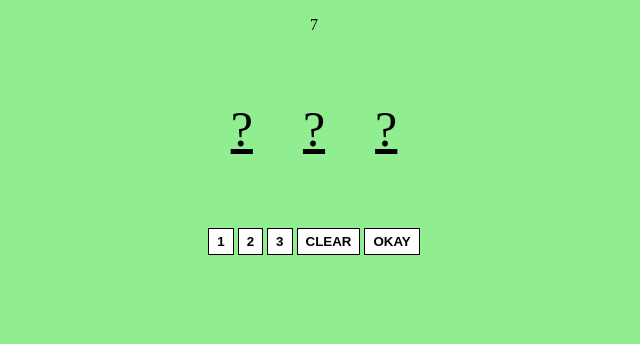
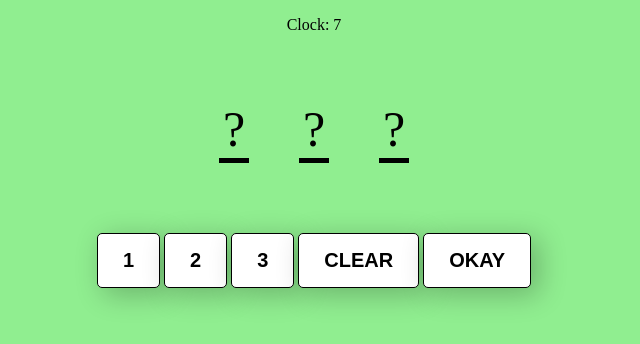
Before and after one commit to henklam/Code-Breaker, a plain HTML site: page index.html in a window 1280 px wide. Both pictures are taken after a click on the button "CLEAR". Shown: the whole page, without its empty margins (326-966 px from the left). Drawn offline with Linux system fonts and the light colour scheme.

Commit message:
added css

```diff
--- a/index.html
+++ b/index.html
@@ -18,6 +18,7 @@
     <button id="three" onclick="clickThree()">3</button>
     <button id="clear" onclick="clickClear()">CLEAR</button>
     <button id="okay" onclick="clickOkay()">OKAY</button>
+    <p id="msg"></p>
     <script src="script.js"></script>
 </body>
 </html>
--- a/script.js
+++ b/script.js
@@ -1,6 +1,6 @@
 var clock = 7;
 var digit = 1;
-var match = true;
+var match = false;
 var random1 = Math.floor(Math.random()*3)+1;
 var random2 = Math.floor(Math.random()*3)+1;
 var random3 = Math.floor(Math.random()*3)+1;
@@ -8,7 +8,7 @@ var compNums = [random1, random2, random3];
 var nums = [];
 console.log(compNums);
 
-document.getElementById("clock").innerHTML = clock;
+document.getElementById("clock").innerHTML = "Clock: " + clock;
 
 function clickOne() {
     if(digit < 4) {
@@ -44,9 +44,14 @@ function clickOkay() {
         }
         if(!match && clock != 0) {
             clock--;
-            document.getElementById("clock").innerHTML = clock;
+            document.getElementById("clock").innerHTML = "Clock: " + clock;
             clickClear();
         }
+    }
+    if(match) {
+        document.getElementById("msg").innerHTML = "You guessed correctly!";
+    } else if(clock == 0) {
+        document.getElementById("msg").innerHTML = "You ran out of time!";
     }
 }
 
@@ -57,5 +62,8 @@ function clickClear() {
             document.getElementsByTagName("p")[i].innerHTML = "";
         }
         digit = 1;
+        document.getElementById("guess1").innerHTML = "?";
+        document.getElementById("guess2").innerHTML = "?";
+        document.getElementById("guess3").innerHTML = "?";
     }
 }
--- a/style.css
+++ b/style.css
@@ -4,13 +4,25 @@ body {
 }
 
 button {
+    font-size: 20px;
     margin: 20px 0;
     background: white;
     color: black;
     border: 1px solid black;
     font-weight: bold;
     cursor: pointer;
-    padding: 5px 8px;
+    padding: 15px 25px;
+    border-radius: 5px;
+    box-shadow: 7px 6px 28px 1px rgba(0, 0, 0, 0.24);
+    transition: 0.2s all;
+}
+
+button:active {
+    transform: scale(0.98);
+}
+
+button:hover {
+    background-color: #9e9e9e;
 }
 
 div {
@@ -22,5 +34,6 @@ div {
 
 div > p {
     font-size:50px;
-    text-decoration: underline;
+    border-bottom: 5px solid black;
+    width: 30px;
 }
```
